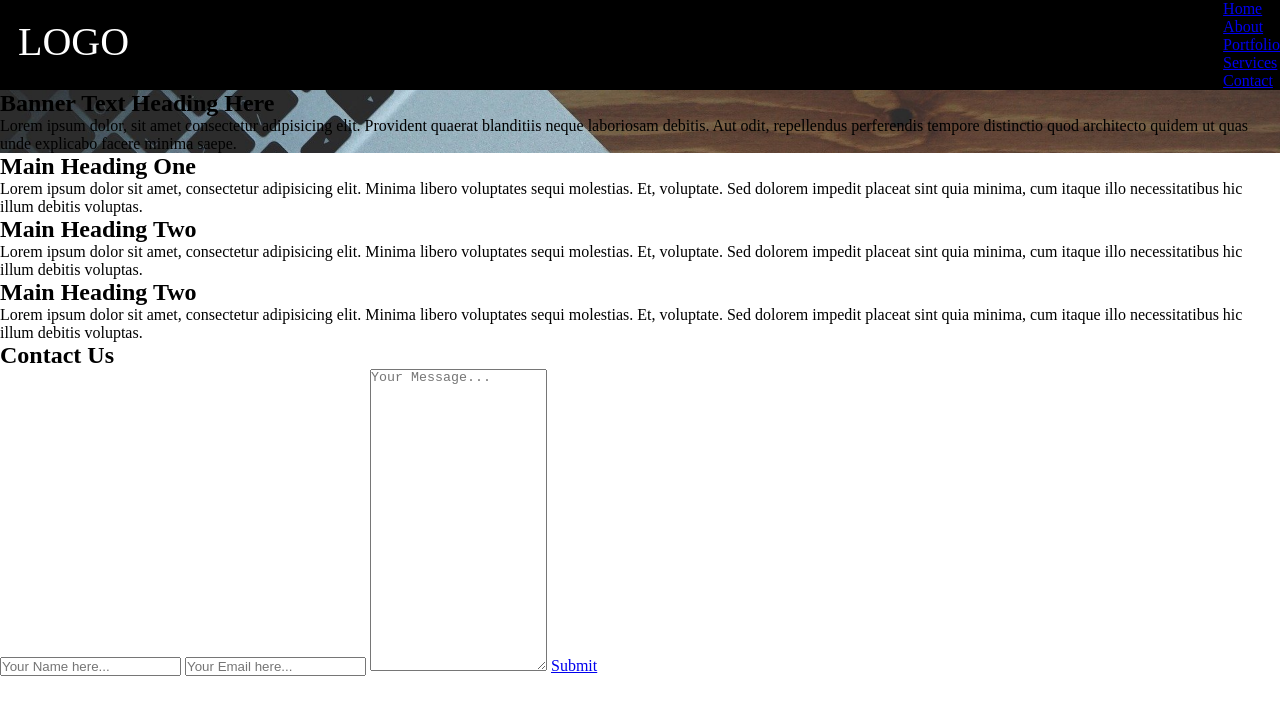
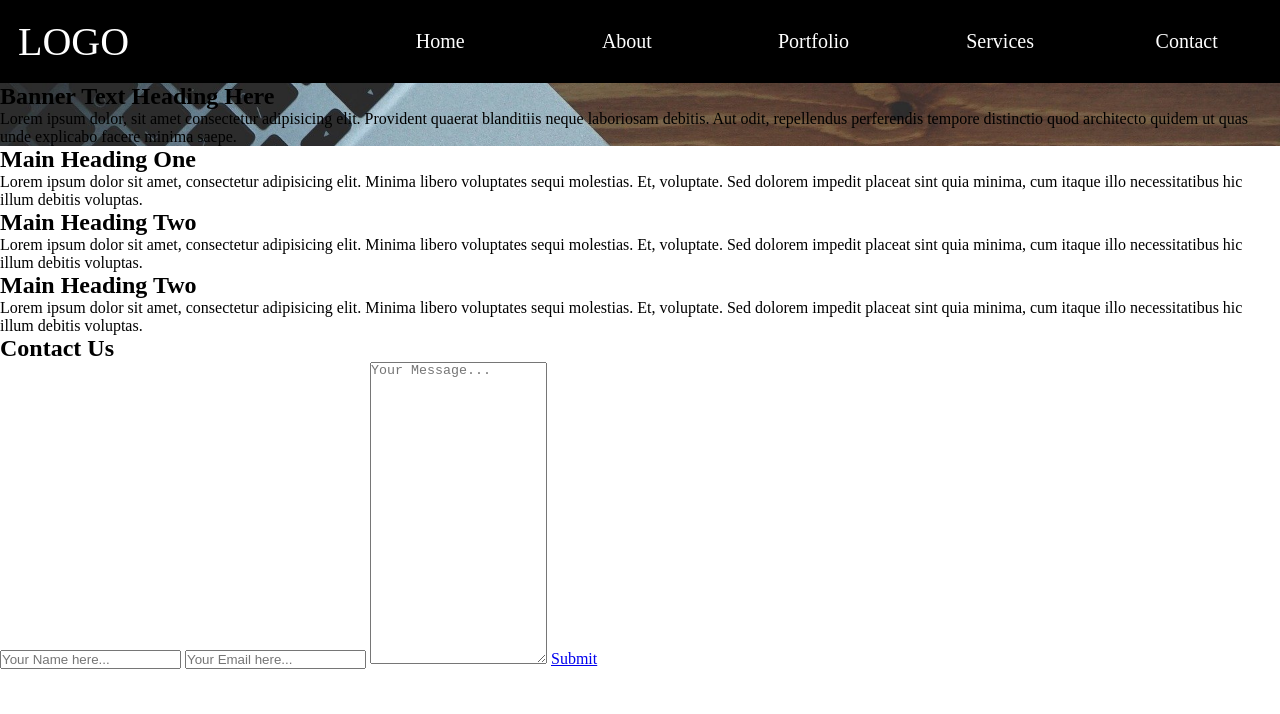
Before and after one commit to abuyako/MyWebsite2019, a plain HTML site: page index.html in a window 1280 px wide. Drawn offline with Linux system fonts and the light colour scheme.

Commit message:
styling the menu section and its list

```diff
--- a/style.css
+++ b/style.css
@@ -20,3 +20,21 @@
     padding: 18px;
     text-transform: uppercase;
 }
+.menu {
+    flex: 3;
+}
+.menu ul {
+    display: flex;
+    list-style: none;
+    margin-top: 30px;
+    flex-flow: row wrap;
+}
+.menu ul li {
+    flex: 1;
+    text-align: center;
+}
+.menu ul li a {
+    color: #fff;
+    font-size: 20px;
+    text-decoration: none;
+}
```
